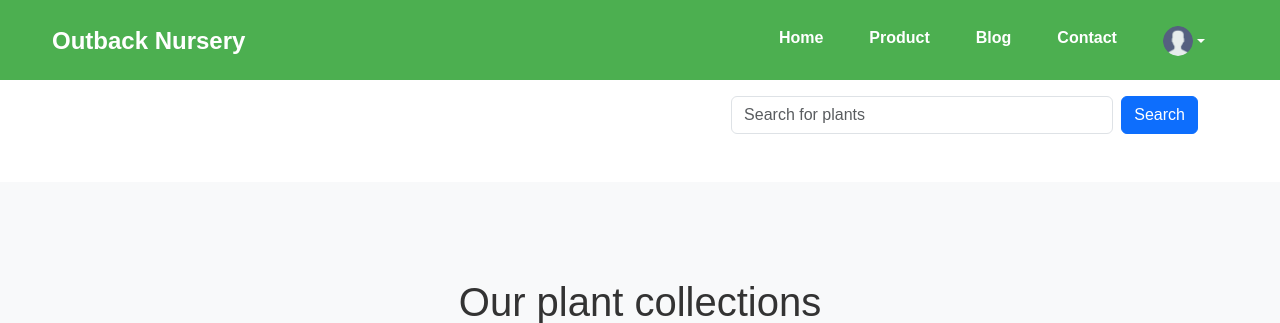
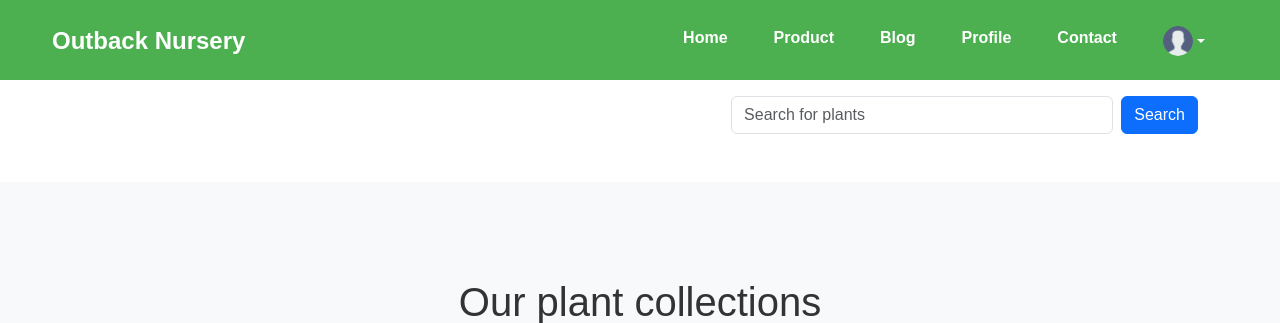
Before and after one commit to Bhoomi3637/Outback_nursery_managment, a PHP site: page /product.php in a window 1280 px wide. Shown: the top 323 px of the page. Run offline with PHP 8.4, Linux system fonts and the light colour scheme; the visitor is signed in with stand-in values (Sample User, id 1); data comes from the database, SQL or seed files in the repository; data that the repository does not hold is empty.

Commit message:
Edit product page

```diff
--- a/product.php
+++ b/product.php
@@ -21,7 +21,6 @@ $noResults = mysqli_num_rows($result) === 0;
     <meta charset="UTF-8">
     <meta name="viewport" content="width=device-width, initial-scale=1.0">
     <link href="https://cdn.jsdelivr.net/npm/bootstrap@5.3.0/dist/css/bootstrap.min.css" rel="stylesheet">
-    <link rel="stylesheet" href="https://cdnjs.cloudflare.com/ajax/libs/font-awesome/6.0.0-beta3/css/all.min.css">
     <!-- Bootstrap CSS -->
 <link href="https://stackpath.bootstrapcdn.com/bootstrap/5.3.0/css/bootstrap.min.css" rel="stylesheet">
 <link rel="stylesheet" href="https://cdnjs.cloudflare.com/ajax/libs/font-awesome/6.0.0-beta3/css/all.min.css">
@@ -31,6 +30,7 @@ $noResults = mysqli_num_rows($result) === 0;
 <script src="https://stackpath.bootstrapcdn.com/bootstrap/5.3.0/js/bootstrap.bundle.min.js"></script>
 <link href="https://cdnjs.cloudflare.com/ajax/libs/bootstrap/5.3.0/css/bootstrap.min.css" rel="stylesheet">
 <script src="https://cdnjs.cloudflare.com/ajax/libs/bootstrap/5.3.0/js/bootstrap.bundle.min.js"></script>
+
     <title>Outback Nursery</title>
     <link rel="stylesheet" href="style.css">
 </head>
@@ -46,16 +46,23 @@ $noResults = mysqli_num_rows($result) === 0;
             <div class="collapse navbar-collapse" id="navbarNav">
                 <ul class="navbar-nav ms-auto">
                     <li class="nav-item"><a class="nav-link" href="user_home.php">Home</a></li>
-                    <li class="nav-item"><a class="nav-link" href="product.php">Product</a></li>
+                    <li class="nav-item"><a class="nav-link active" href="product.php">Product</a></li>
                     <li class="nav-item"><a class="nav-link" href="blog.php">Blog</a></li>
+                    <li class="nav-item"><a class="nav-link" href="profile.php">Profile</a></li>
                     <li class="nav-item"><a class="nav-link" href="contact.php">Contact</a></li>
+ <!-- User profile dropdown -->
  <li class="nav-item dropdown">
                         <a class="nav-link dropdown-toggle d-flex align-items-center" href="#" id="navbarDropdown" role="button" data-bs-toggle="dropdown" aria-expanded="false">
                             <img src="image/user.png" alt="Profile" class="rounded-circle" width="30" height="30">
                         </a>
                         <ul class="dropdown-menu dropdown-menu-end" aria-labelledby="navbarDropdown">
-                            <li class="dropdown-item-text fw-bold">Hello, <?php echo htmlspecialchars($_SESSION["username"]); ?></li>
-                            <li><a class="dropdown-item" href="favorites.php">Favorites</a></li>
+                            <!-- Username placeholder -->
+                            <li class="dropdown-item-text fw-bold">Hello,  <?php echo htmlspecialchars($_SESSION["username"]); ?></li>
+                            <li><hr class="dropdown-divider"></li>
+                            <li><a class="dropdown-item" href="#">Favourites</a></li>
+                            <li><hr class="dropdown-divider"></li>
+                            <li><a class="dropdown-item" href="profile.php">Profile</a></li>
+                            <li><hr class="dropdown-divider"></li>
                             <li><a class="dropdown-item" href="logout.php">Logout</a></li>
                         </ul>
                     </li>
@@ -93,7 +100,7 @@ $noResults = mysqli_num_rows($result) === 0;
                 while ($plant = mysqli_fetch_assoc($result)) {
                     $plantId = $plant['id'];
                     // Check if the plant is already in user's favorites
-                    $favQuery = "SELECT * FROM favorites WHERE cust_id = ? AND plant_id = ?";
+                    $favQuery = "SELECT * FROM favourites WHERE cust_id = ? AND plant_id = ?";
                     $favStmt = $conn->prepare($favQuery);
 
                     // Check if prepare was successful
```
Lines whose indentation alone changed are shown as unchanged.
